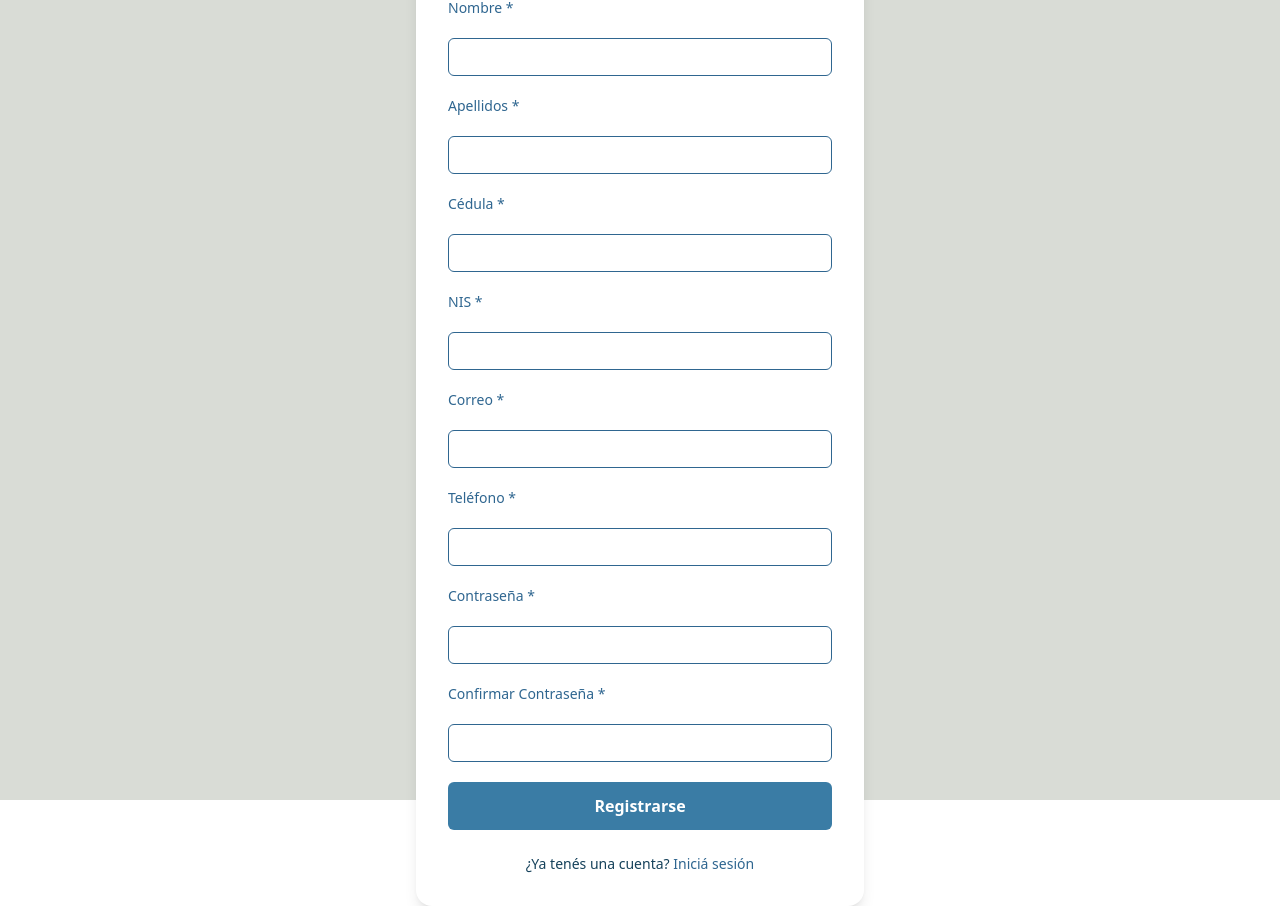
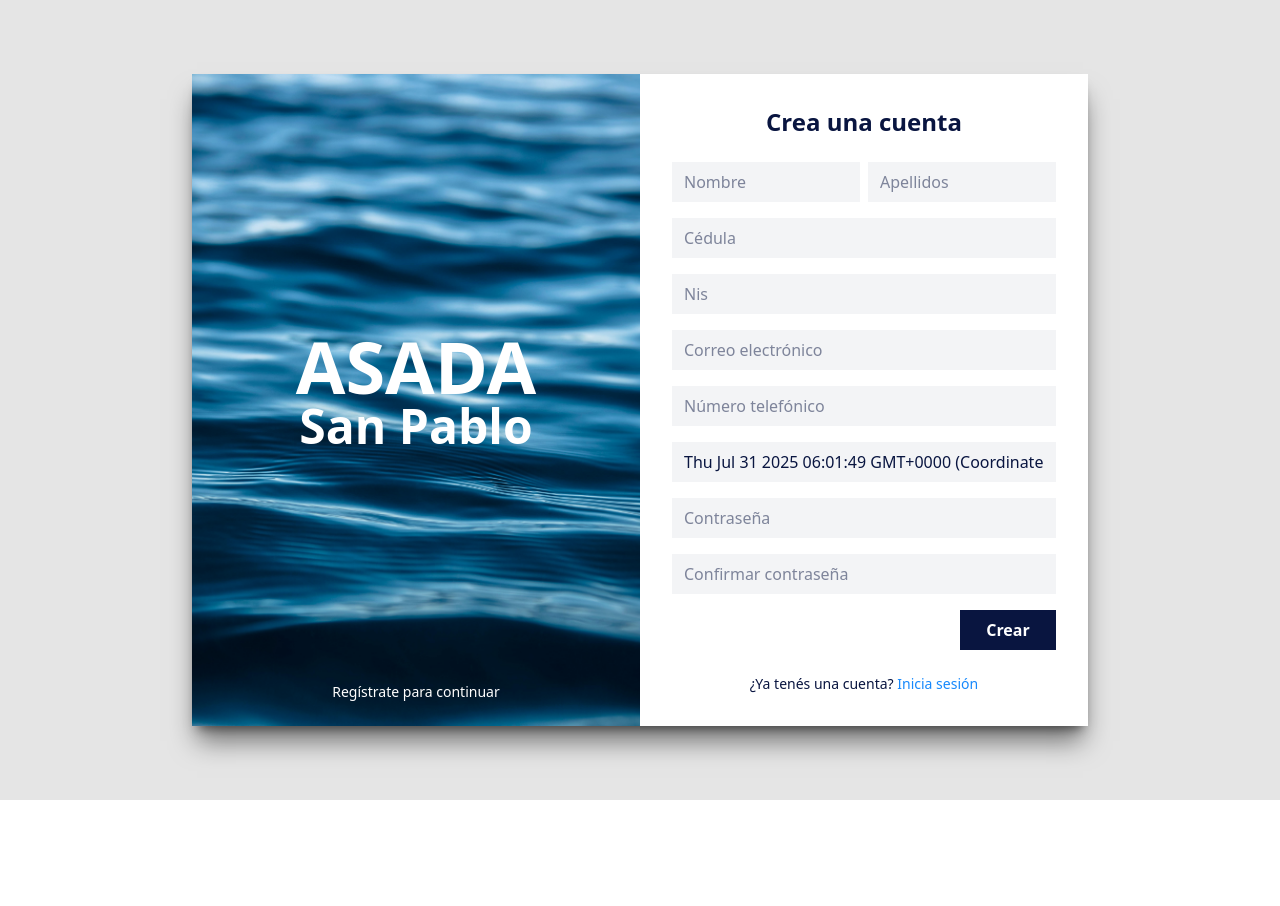
Before and after one commit to FranderCT/redsanpbalo-frontend-abonados, a React (Vite) app: page /auth/register-abonado in a window 1280 px wide. After the commit the page ends 800 px from the top, so only its background shows below. Built offline with nearby package versions, Linux system fonts and the light colour scheme.

Commit message:
RegisterAbonados-conect to api

```diff
--- a/src/Modules/Auth/Components/RegisterAbonados.tsx
+++ b/src/Modules/Auth/Components/RegisterAbonados.tsx
@@ -1,221 +1,228 @@
-// import { useForm } from '@tanstack/react-form'
-// import { UserInitialState } from '../Models/User'
+import { useForm } from '@tanstack/react-form'
+import { UserInitialState } from '../Models/User'
+import { useCreateUser } from '../Hooks/AuthHooks';
 
 
 
-// const RegisterAbonados = () => {
-//   const form = useForm({
-//       defaultValues: UserInitialState,
-//       onSubmit: async ({ value }) => {
-//         console.log(value)
-//       },
-//     })
+const RegisterAbonados = () => {
+    const createUserMutation = useCreateUser();
 
-//     return (
-//     <div className='flex justify-center items-center min-h-screen p-8'>
-//         <div className="max-w-4xl w-full bg-white bg-opacity-90 shadow-xl/50 flex ">
+  const form = useForm({
+      defaultValues: UserInitialState,
+      onSubmit: async ({ value }) => {
+        await createUserMutation.mutateAsync(value);
+        console.log("Usuario creado:", value);
+      },
+    })
 
-//           {/* Lado Izquierdo */}
-//           <div
-//             className="w-1/2 bg-cover bg-center relative"
-//             style={{ backgroundImage: `url('/Image01.jpg')` }}
-//           >
-//             <div className="absolute inset-0 bg-opacity-50 flex flex-col items-center justify-between text-white px-4 py-6 h-full">
-//             <div />
+    return (
+    <div className='flex justify-center items-center min-h-screen p-8'>
+        <div className="max-w-4xl w-full bg-white bg-opacity-90 shadow-xl/50 flex ">
 
-//             <div className="text-center">
-//               <h1 className="text-7xl font-extrabold">ASADA</h1>
-//               <h2 className="text-5xl font-extrabold">San Pablo</h2>
-//             </div>
-//               <p className="text-sm">Regístrate para continuar</p>
-//             </div>
-//           </div>
+          {/* Lado Izquierdo */}
+          <div
+            className="w-1/2 bg-cover bg-center relative"
+            style={{ backgroundImage: `url('/Image01.jpg')` }}
+          >
+            <div className="absolute inset-0 bg-opacity-50 flex flex-col items-center justify-between text-white px-4 py-6 h-full">
+            <div />
+
+            <div className="text-center">
+              <h1 className="text-7xl font-extrabold">ASADA</h1>
+              <h2 className="text-5xl font-extrabold">San Pablo</h2>
+            </div>
+              <p className="text-sm">Regístrate para continuar</p>
+            </div>
+          </div>
 
 
-//           {/* Lado Derecho - Formulario */}
-//           <div className="w-1/2 p-8">
-//             <h1 className="text-2xl font-bold mb-6 text-[#091540] text-center">Crea una cuenta</h1>
-//             <form
-//               onSubmit={(e) => {
-//                 e.preventDefault()
-//                 e.stopPropagation()
-//                 form.handleSubmit()
-//               }}
-//               className="space-y-4"
-//             >
-//               {/* Nombre */}
-//               <div className="flex gap-2">
-//                 <form.Field name="name">
-//                   {(field) => (
-//                     <input
-//                       type="text"
-//                       placeholder="Nombre"
-//                       className="w-1/2 px-3 py-2 bg-gray-100 text-[#091540]"
-//                       id={field.name}
-//                       name={field.name}
-//                       value={field.state.value}
-//                       onBlur={field.handleBlur}
-//                       onChange={(e) => field.handleChange(e.target.value)}
-//                     />
-//                   )}
-//                 </form.Field>
-//                 {/* Apellidos*/}
+          {/* Lado Derecho - Formulario */}
+          <div className="w-1/2 p-8">
+            <h1 className="text-2xl font-bold mb-6 text-[#091540] text-center">Crea una cuenta</h1>
+            <form
+              onSubmit={(e) => {
+                e.preventDefault()
+                e.stopPropagation()
+                form.handleSubmit()
+              }}
+              className="space-y-4"
+            >
+              {/* Nombre */}
+              <div className="flex gap-2">
+                <form.Field name="nombre">
+                  {(field) => (
+                    <input
+                      type="text"
+                      placeholder="Nombre"
+                      className="w-1/2 px-3 py-2 bg-gray-100 text-[#091540]"
+                      id={field.name}
+                      name={field.name}
+                      value={field.state.value}
+                      onBlur={field.handleBlur}
+                      onChange={(e) => field.handleChange(e.target.value)}
+                    />
+                  )}
+                </form.Field>
+                {/* Apellidos*/}
 
-//                 <form.Field name="surname1">
-//                   {(field) => (
-//                     <input
-//                       type="text"
-//                       placeholder="Apellidos"
-//                       className="w-1/2 px-3 py-2 bg-gray-100 text-[#091540]"
-//                       id={field.name}
-//                       name={field.name}
-//                       value={field.state.value}
-//                       onBlur={field.handleBlur}
-//                       onChange={(e) => field.handleChange(e.target.value)}
-//                     />
-//                   )}
-//                 </form.Field>
-//               </div>
+                <form.Field name="apellidos">
+                  {(field) => (
+                    <input
+                      type="text"
+                      placeholder="Apellidos"
+                      className="w-1/2 px-3 py-2 bg-gray-100 text-[#091540]"
+                      id={field.name}
+                      name={field.name}
+                      value={field.state.value}
+                      onBlur={field.handleBlur}
+                      onChange={(e) => field.handleChange(e.target.value)}
+                    />
+                  )}
+                </form.Field>
+              </div>
 
-//               {/* Cédula */}
-//               <form.Field name="id">
-//                 {(field) => (
-//                   <input
-//                     type="text"
-//                     placeholder="Cédula"
-//                     className="w-full px-3 py-2 bg-gray-100 text-[#091540]"
-//                     id={field.name}
-//                     name={field.name}
-//                     value={field.state.value}
-//                     onBlur={field.handleBlur}
-//                     onChange={(e) => field.handleChange(() => (e.target.value))}
-//                   />
-//                 )}
-//               </form.Field>
+              {/* Cédula */}
+              <form.Field name="cedula">
+                {(field) => (
+                  <input
+                    type="text"
+                    placeholder="Cédula"
+                    className="w-full px-3 py-2 bg-gray-100 text-[#091540]"
+                    id={field.name}
+                    name={field.name}
+                    value={field.state.value}
+                    onBlur={field.handleBlur}
+                    onChange={(e) => field.handleChange(() => (e.target.value))}
+                  />
+                )}
+              </form.Field>
 
-//               {/* Nis */}
-//               <form.Field name="nis">
-//                 {(field) => (
-//                   <input
-//                     type="text"
-//                     placeholder="Nis"
-//                     className="w-full px-3 py-2 bg-gray-100 text-[#091540]"
-//                     id={field.name}
-//                     name={field.name}
-//                     value={field.state.value}
-//                     onBlur={field.handleBlur}
-//                     onChange={(e) => field.handleChange(() => (e.target.value))}
-//                   />
-//                 )}
-//               </form.Field>
+              {/* Nis */}
+              <form.Field name="nis">
+                {(field) => (
+                  <input
+                    type="text"
+                    placeholder="Nis"
+                    className="w-full px-3 py-2 bg-gray-100 text-[#091540]"
+                    id={field.name}
+                    name={field.name}
+                    value={field.state.value}
+                    onBlur={field.handleBlur}
+                    onChange={(e) => field.handleChange(() => (e.target.value))}
+                  />
+                )}
+              </form.Field>
 
-//               {/* Correo */}
-//               <form.Field name="email">
-//                 {(field) => (
-//                   <input
-//                     type="email"
-//                     placeholder="Correo electrónico"
-//                     className="w-full px-3 py-2 bg-gray-100 text-[#091540]"
-//                     id={field.name}
-//                     name={field.name}
-//                     value={field.state.value}
-//                     onBlur={field.handleBlur}
-//                     onChange={(e) => field.handleChange(e.target.value)}
-//                   />
-//                 )}
-//               </form.Field>
+              {/* Correo */}
+              <form.Field name="email">
+                {(field) => (
+                  <input
+                    type="email"
+                    placeholder="Correo electrónico"
+                    className="w-full px-3 py-2 bg-gray-100 text-[#091540]"
+                    id={field.name}
+                    name={field.name}
+                    value={field.state.value}
+                    onBlur={field.handleBlur}
+                    onChange={(e) => field.handleChange(e.target.value)}
+                  />
+                )}
+              </form.Field>
 
-//               {/* Teléfono */}
-//               <form.Field name="phonenumber">
-//                 {(field) => (
-//                   <input
-//                     type="text"
-//                     placeholder="Número telefónico"
-//                     className="w-full px-3 py-2 bg-gray-100 text-[#091540]"
-//                     id={field.name}
-//                     name={field.name}
-//                     value={field.state.value}
-//                     onBlur={field.handleBlur}
-//                     onChange={(e) => field.handleChange(() => (e.target.value))}
-//                   />
-//                 )}
-//               </form.Field>
+              {/* Teléfono */}
+              <form.Field name="telefono">
+                {(field) => (
+                  <input
+                    type="text"
+                    placeholder="Número telefónico"
+                    className="w-full px-3 py-2 bg-gray-100 text-[#091540]"
+                    id={field.name}
+                    name={field.name}
+                    value={field.state.value}
+                    onBlur={field.handleBlur}
+                    onChange={(e) => field.handleChange(() => (e.target.value))}
+                  />
+                )}
+              </form.Field>
 
-//               {/* Fecha de nacimiento */}
-//               <form.Field name="dateofbirth">
-//                 {(field) => (
-//                   <input
-//                     type="text"
-//                     placeholder="Fecha nacimiento"
-//                     className="w-full px-3 py-2 bg-gray-100 text-[#091540]"
-//                     id={field.name}
-//                     name={field.name}
-//                     value={field.state.value}
-//                     onBlur={field.handleBlur}
-//                     onChange={(e) => field.handleChange(e.target.value)}
-//                   />
-//                 )}
-//               </form.Field>
+              {/* Fecha de nacimiento */}
+              <form.Field name="fechaNacimiento">
+                {(field) => (
+                  <input
+                    type="text"
+                    placeholder="Fecha de nacimiento"
+                    onFocus={(e) => (e.target.type = "date")}
+                    onBlur={(e) => {
+                        if (!e.target.value) e.target.type = "text"
+                    }}
+                    className="w-full px-3 py-2 bg-gray-100 text-[#091540]"
+                    id={field.name}
+                    name={field.name}
+                    value={field.state.value}
+                    onChange={(e) => field.handleChange(e.target.value)}
+                    />
+                )}
+              </form.Field>
 
-//               {/* Contraseña */}
-//               <form.Field name="password">
-//                 {(field) => (
-//                   <input
-//                     type="password"
-//                     placeholder="Contraseña"
-//                     className="w-full px-3 py-2 bg-gray-100 text-[#091540]"
-//                     id={field.name}
-//                     name={field.name}
-//                     value={field.state.value}
-//                     onBlur={field.handleBlur}
-//                     onChange={(e) => field.handleChange(e.target.value)}
-//                   />
-//                 )}
-//               </form.Field>
+              {/* Contraseña */}
+              <form.Field name="password">
+                {(field) => (
+                  <input
+                    type="password"
+                    placeholder="Contraseña"
+                    className="w-full px-3 py-2 bg-gray-100 text-[#091540]"
+                    id={field.name}
+                    name={field.name}
+                    value={field.state.value}
+                    onBlur={field.handleBlur}
+                    onChange={(e) => field.handleChange(e.target.value)}
+                  />
+                )}
+              </form.Field>
 
-//               {/* Confirmar contraseña */}
-//               <form.Field name="confirmpassword">
-//                 {(field) => (
-//                   <input
-//                     type="password"
-//                     placeholder="Confirmar contraseña"
-//                     className="w-full px-3 py-2 bg-gray-100 text-[#091540]"
-//                     id={field.name}
-//                     name={field.name}
-//                     value={field.state.value}
-//                     onBlur={field.handleBlur}
-//                     onChange={(e) => field.handleChange(e.target.value)}
-//                   />
-//                 )}
-//               </form.Field>
+              {/* Confirmar contraseña */}
+              <form.Field name="confirmPassword">
+                {(field) => (
+                  <input
+                    type="password"
+                    placeholder="Confirmar contraseña"
+                    className="w-full px-3 py-2 bg-gray-100 text-[#091540]"
+                    id={field.name}
+                    name={field.name}
+                    value={field.state.value}
+                    onBlur={field.handleBlur}
+                    onChange={(e) => field.handleChange(e.target.value)}
+                  />
+                )}
+              </form.Field>
 
-//               {/* Botón */}
-//               <form.Subscribe selector={(state) => [state.canSubmit, state.isSubmitting]}>
-//                 {([canSubmit, isSubmitting]) => (
-//                   <div className='flex justify-end'>
-//                   <button
-//                     type="submit"
-//                     disabled={!canSubmit}
-//                     className="w-24 bg-[#091540] text-white py-2 font-semibold hover:bg-[#1789FC] transition"
-//                   >
-//                     {isSubmitting ? 'Registrando...' : 'Crear'}
-//                   </button>
-//                   </div>
-//                 )}
-//               </form.Subscribe>
-//             </form>
+              {/* Botón */}
+              <form.Subscribe selector={(state) => [state.canSubmit, state.isSubmitting]}>
+                {([canSubmit, isSubmitting]) => (
+                  <div className='flex justify-end'>
+                  <button
+                    type="submit"
+                    disabled={!canSubmit}
+                    className="w-24 bg-[#091540] text-white py-2 font-semibold hover:bg-[#1789FC] transition"
+                  >
+                    {isSubmitting ? 'Registrando...' : 'Crear'}
+                  </button>
+                  </div>
+                )}
+              </form.Subscribe>
+            </form>
 
-//             {/* Enlace login */}
-//             <p className="text-center mt-6 text-sm text-[#091540]">
-//               ¿Ya tenés una cuenta?{' '}
-//               <a className="text-[#1789FC] hover:underline font-medium cursor-pointer">
-//                 Inicia sesión
-//               </a>
-//             </p>
-//           </div>
-//         </div>
-//     </div>
-//     )
-// }
+            {/* Enlace login */}
+            <p className="text-center mt-6 text-sm text-[#091540]">
+              ¿Ya tenés una cuenta?{' '}
+              <a className="text-[#1789FC] hover:underline font-medium cursor-pointer">
+                Inicia sesión
+              </a>
+            </p>
+          </div>
+        </div>
+    </div>
+    )
+}
 
-// export default RegisterAbonados
+export default RegisterAbonados
--- a/src/Modules/Auth/Models/User.ts
+++ b/src/Modules/Auth/Models/User.ts
@@ -5,7 +5,7 @@ export interface User{
     nis:string,
     email:string,
     telefono:string,
-    // fechaNacimiento:Date,
+    fechaNacimiento:Date,
     password:string,
     confirmPassword:string
 }
@@ -17,7 +17,7 @@ export const UserInitialState: User = {
   nis: '',
   email: '',
   telefono: '',
-  // fechaNacimiento: new Date(),
+  fechaNacimiento: new Date(),
   password: '',
   confirmPassword: '',
 }
--- a/src/Modules/Auth/Routes/authRoutes.ts
+++ b/src/Modules/Auth/Routes/authRoutes.ts
@@ -6,6 +6,7 @@ import { rootRoute } from "../../../routes";
 
 import RegisterPrueba from "../Components/RegisterPrueba";
 import LoginPrueba from "../Components/Login";
+import RegisterAbonados from "../Components/RegisterAbonados";
 
 
 export const authRoute = createRoute({
@@ -18,7 +19,7 @@ export const authRoute = createRoute({
 export const registerAbonadoRoute = createRoute({
   getParentRoute: () => authRoute,
   path: "register-abonado",
-  component: RegisterPrueba,
+  component: RegisterAbonados,
 });
 
 export const loginRoute = createRoute({
```
